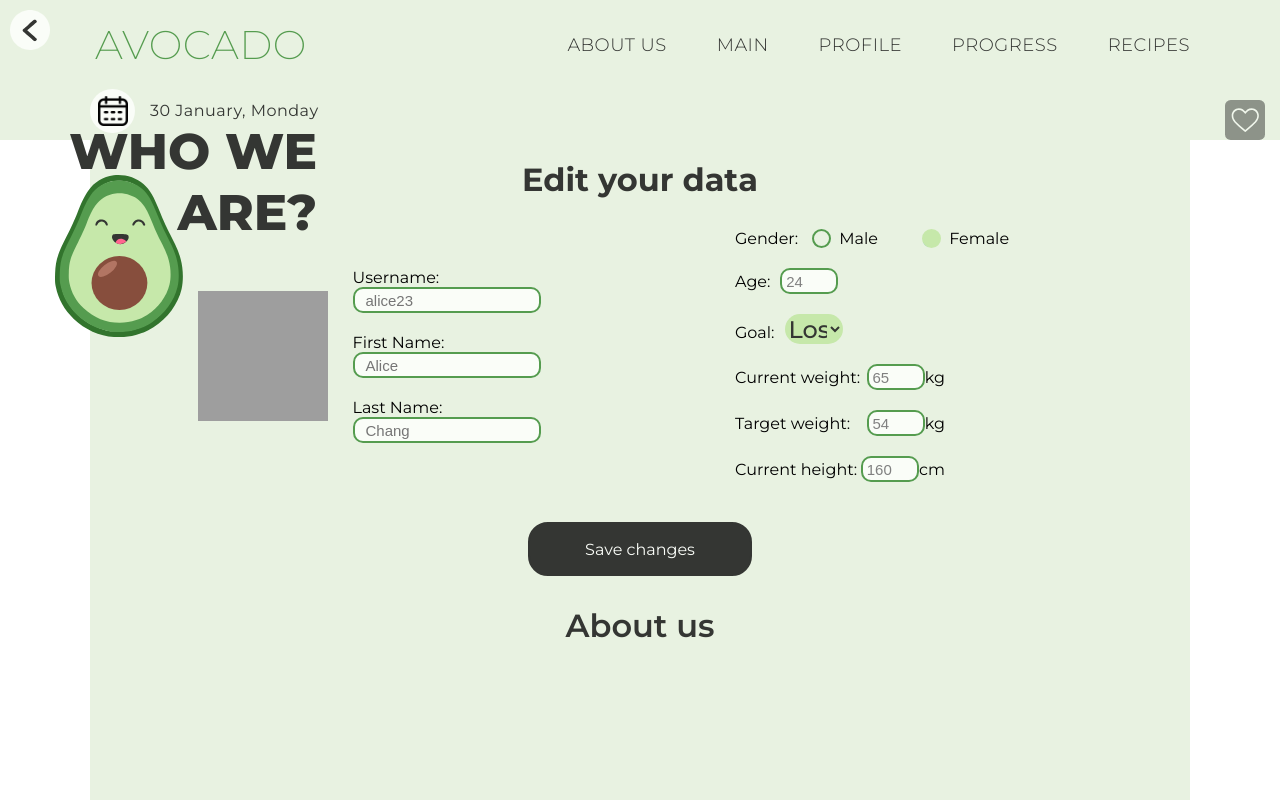
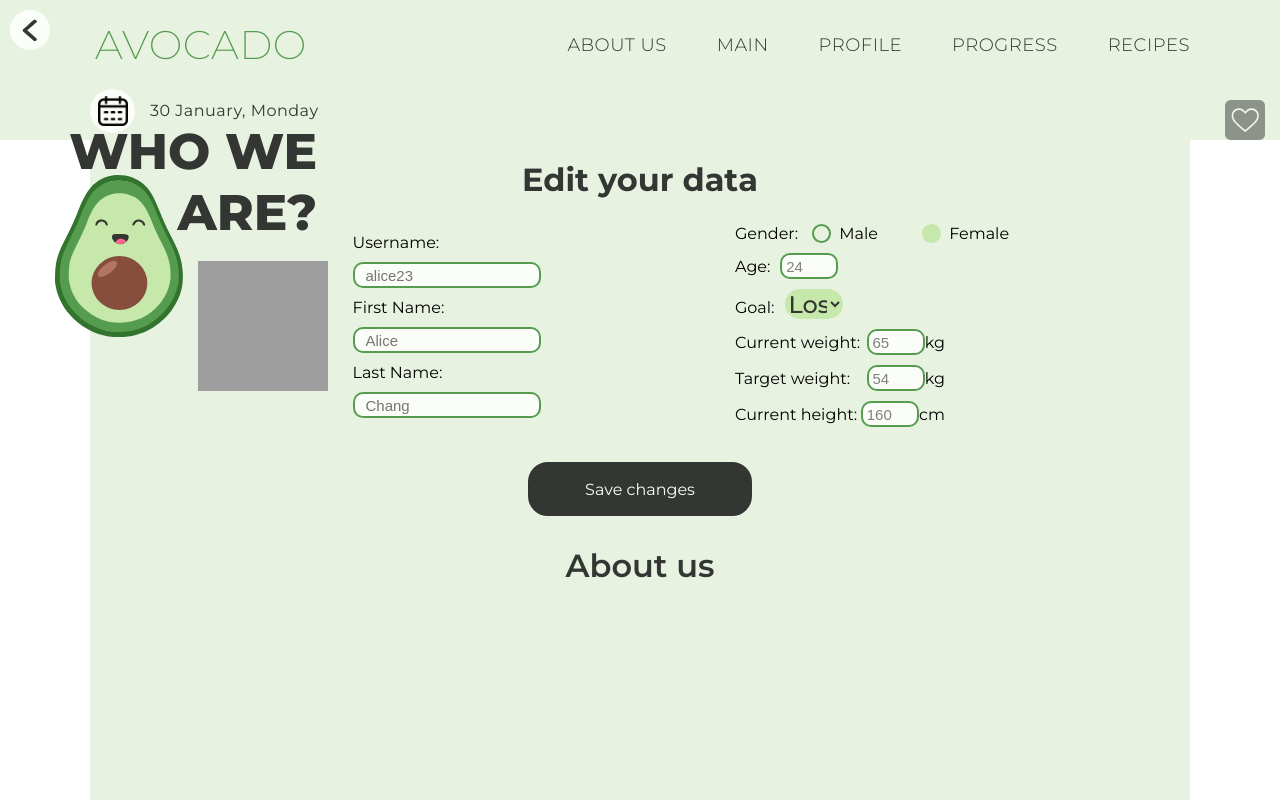
Before and after one commit to mitjasha/avocado, a React (Create React App) app: page / in a window 1280 px wide. Shown: the top 800 px of the page. Built offline with nearby package versions, Linux system fonts and the light colour scheme; grey boxes are pictures that could not be loaded.

Commit message:
fix: add margin between inputs and text

```diff
--- a/src/pages/EditProfileDataScreen/EditProfileDataScreen.scss
+++ b/src/pages/EditProfileDataScreen/EditProfileDataScreen.scss
@@ -79,7 +79,7 @@
 }
 
 label {
-    padding: 10px 0px;
+    padding: 5px 0px;
 }
 
 .edit-profile__input__radio {
--- a/src/pages/EditProfileDataScreen/EditProfileDataScreen.tsx
+++ b/src/pages/EditProfileDataScreen/EditProfileDataScreen.tsx
@@ -50,6 +50,7 @@ const EditProfileDataScreen: React.FC<UserProps> = ({ data }) => {
               Username:
               <input
                 className="edit-profile__input"
+                style={{ marginTop: "10px" }}
                 type="text"
                 id="username"
                 placeholder={data.username}
@@ -59,6 +60,7 @@ const EditProfileDataScreen: React.FC<UserProps> = ({ data }) => {
               First Name:
               <input
                 className="edit-profile__input"
+                style={{ marginTop: "10px" }}
                 type="text"
                 id="firstname"
                 placeholder={data.firstName}
@@ -68,6 +70,7 @@ const EditProfileDataScreen: React.FC<UserProps> = ({ data }) => {
               Last Name:
               <input
                 className="edit-profile__input"
+                style={{ marginTop: "10px" }}
                 type="text"
                 id="lastname"
                 placeholder={data.lastName}
```
